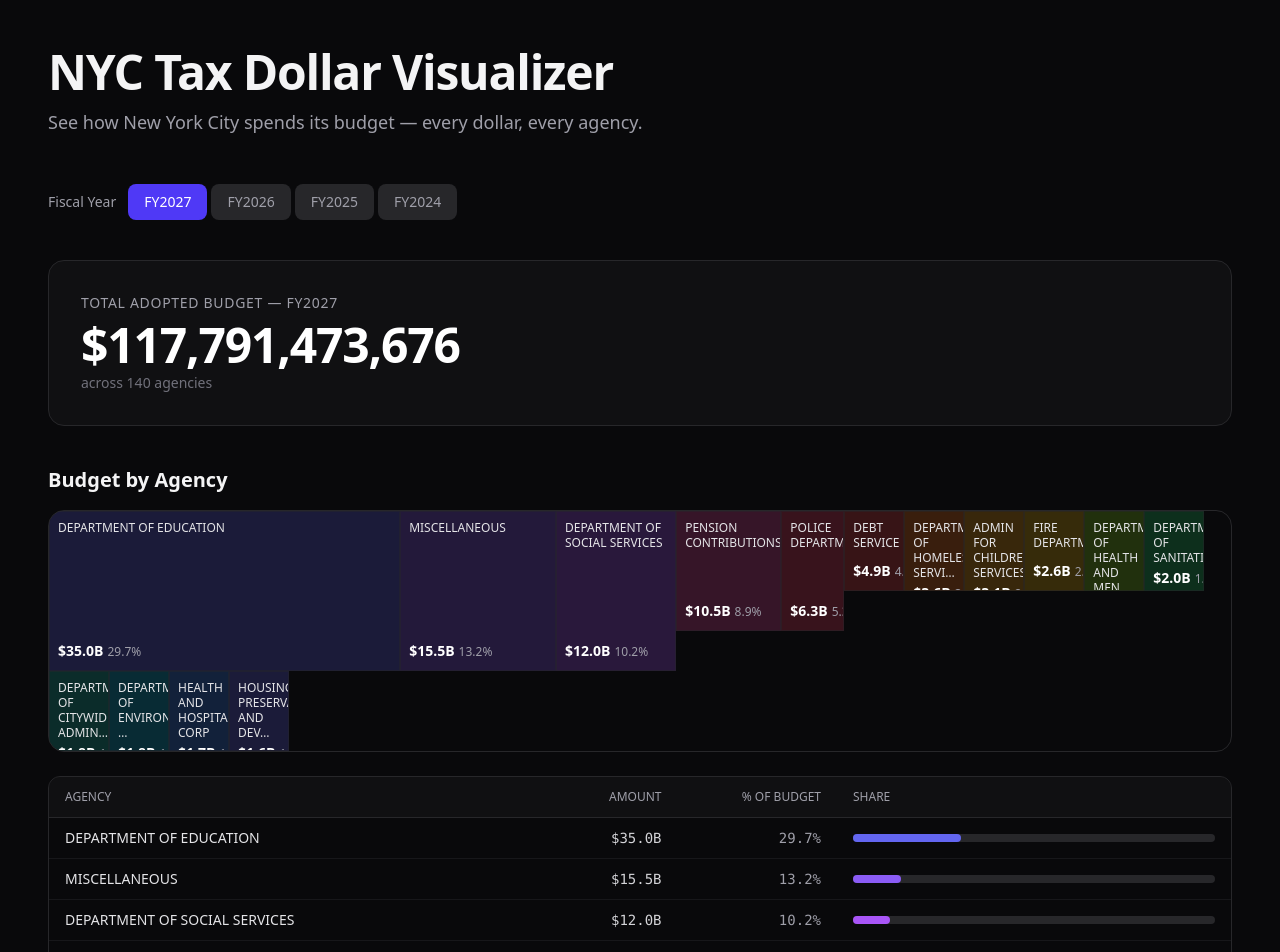
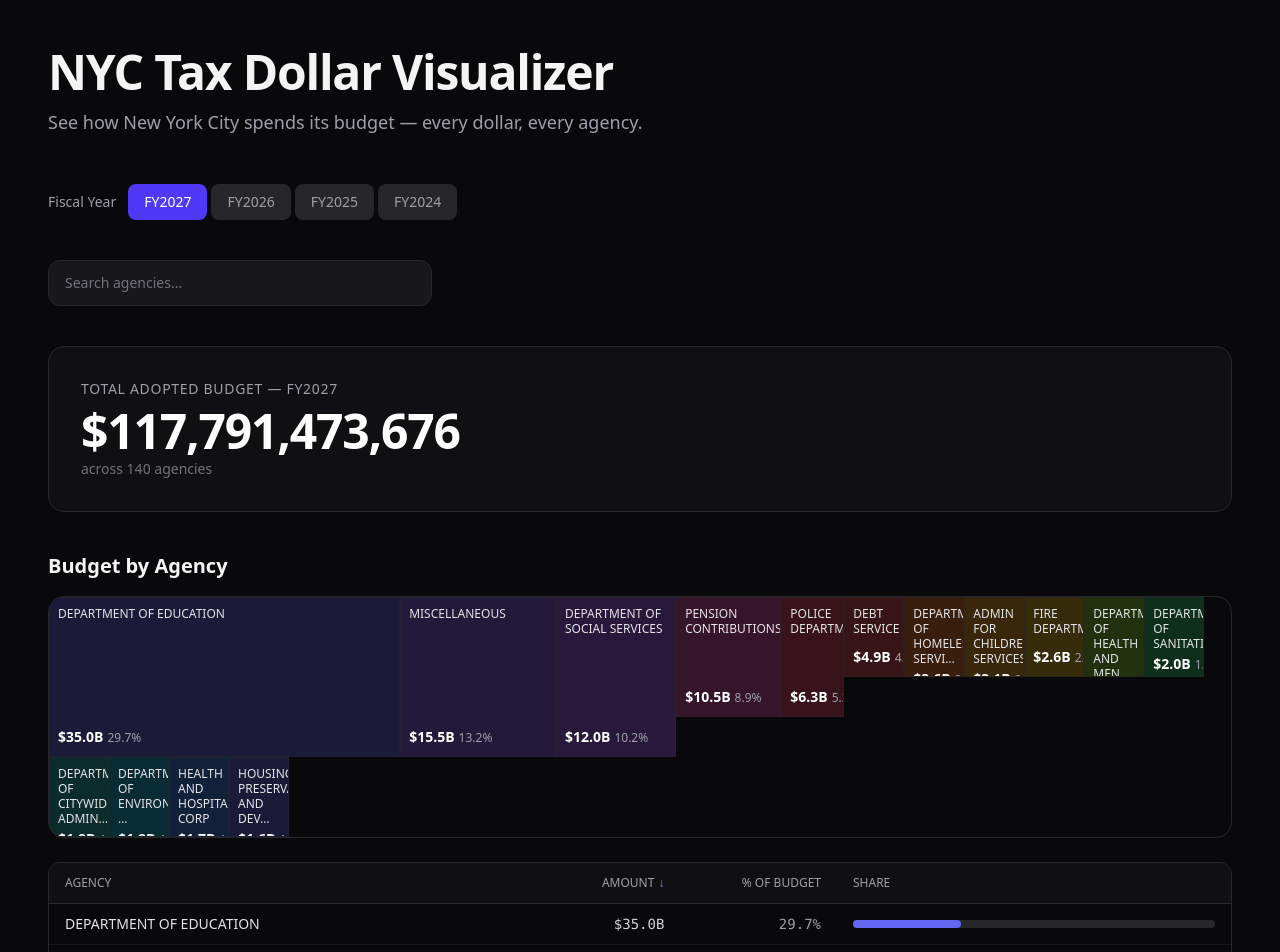
Before and after one commit to jgarcia260/nyc-tax-viz, a Next.js app: page / in a window 1280 px wide. Shown: the top 952 px of the page. Built offline with nearby package versions, Linux system fonts and the light colour scheme.

Commit message:
feat: add search and sortable table
- Search bar for filtering agencies by name
- Sortable table columns (Agency, Amount, % of Budget)
- Click headers to toggle sort direction
- Visual indicators for active sort (arrows)
- Clear search button (X)
- Maintains all existing viz functionality

```diff
--- /dev/null
+++ b/scripts/fetch-capital-spending.ts
@@ -0,0 +1,110 @@
+/**
+ * Fetches NYC Capital Budget spending by borough.
+ * Data source: Capital Projects Detail (ej8h-3i5w) from NYC Open Data
+ */
+
+import { writeFileSync } from "fs";
+import { join } from "path";
+
+const SODA_BASE = "https://data.cityofnewyork.us/resource";
+const DATA_DIR = join(__dirname, "..", "data");
+
+interface CapitalProject {
+  managing_agency_acronym: string;
+  managing_agency: string;
+  project_id: string;
+  project_description: string;
+  fy_2025_city_cost: string;
+  fy_2025_non_city_cost: string;
+  borough_1?: string;
+  borough_2?: string;
+  borough_3?: string;
+}
+
+async function fetchCapitalSpending() {
+  console.log("Fetching Capital Projects Budget...");
+
+  // Fetch FY2025 capital projects with borough info
+  const res = await fetch(
+    `${SODA_BASE}/ej8h-3i5w.json?$limit=10000&$where=fy_2025_city_cost IS NOT NULL`
+  );
+
+  const projects: CapitalProject[] = await res.json();
+
+  console.log(`Fetched ${projects.length} capital projects`);
+
+  // Aggregate by borough
+  const byBorough: Record<
+    string,
+    { agencies: Map<string, number>; total: number; projectCount: number }
+  > = {
+    MANHATTAN: { agencies: new Map(), total: 0, projectCount: 0 },
+    BRONX: { agencies: new Map(), total: 0, projectCount: 0 },
+    BROOKLYN: { agencies: new Map(), total: 0, projectCount: 0 },
+    QUEENS: { agencies: new Map(), total: 0, projectCount: 0 },
+    "STATEN ISLAND": { agencies: new Map(), total: 0, projectCount: 0 },
+    CITYWIDE: { agencies: new Map(), total: 0, projectCount: 0 },
+  };
+
+  for (const proj of projects) {
+    const cityCost = parseFloat(proj.fy_2025_city_cost || "0");
+    const nonCityCost = parseFloat(proj.fy_2025_non_city_cost || "0");
+    const totalCost = cityCost + nonCityCost;
+
+    if (totalCost === 0) continue;
+
+    const boroughs = [proj.borough_1, proj.borough_2, proj.borough_3]
+      .filter(Boolean)
+      .map((b) => b!.toUpperCase().trim());
+
+    // If no boroughs specified, count as CITYWIDE
+    const targetBoroughs = boroughs.length > 0 ? boroughs : ["CITYWIDE"];
+
+    for (const borough of targetBoroughs) {
+      if (!byBorough[borough]) {
+        byBorough[borough] = { agencies: new Map(), total: 0, projectCount: 0 };
+      }
+
+      const data = byBorough[borough];
+      data.total += totalCost;
+      data.projectCount++;
+
+      const agency = proj.managing_agency || proj.managing_agency_acronym || "Unknown";
+      const currentAgencyTotal = data.agencies.get(agency) || 0;
+      data.agencies.set(agency, currentAgencyTotal + totalCost);
+    }
+  }
+
+  // Convert to output format
+  const output: Record<
+    string,
+    { total: number; projectCount: number; topAgencies: { name: string; amount: number }[] }
+  > = {};
+
+  for (const [borough, data] of Object.entries(byBorough)) {
+    const topAgencies = Array.from(data.agencies.entries())
+      .map(([name, amount]) => ({ name, amount }))
+      .sort((a, b) => b.amount - a.amount)
+      .slice(0, 10);
+
+    output[borough] = {
+      total: data.total,
+      projectCount: data.projectCount,
+      topAgencies,
+    };
+  }
+
+  writeFileSync(
+    join(DATA_DIR, "capital-spending-by-borough.json"),
+    JSON.stringify(output, null, 2)
+  );
+
+  console.log("✅ Saved capital spending by borough");
+  console.log(
+    `Boroughs: ${Object.keys(output)
+      .map((b) => `${b} ($${(output[b].total / 1e6).toFixed(1)}M)`)
+      .join(", ")}`
+  );
+}
+
+fetchCapitalSpending().catch(console.error);
--- a/src/components/BudgetViz.tsx
+++ b/src/components/BudgetViz.tsx
@@ -62,20 +62,51 @@ function formatFullDollars(amount: number): string {
   }).format(amount);
 }
 
+type SortField = "name" | "amount" | "percentage";
+type SortDirection = "asc" | "desc";
+
 export function BudgetViz({ dollarBreakdown, expenseBudget, years }: BudgetVizProps) {
   const [selectedYear, setSelectedYear] = useState(years[0]);
   const [hoveredAgency, setHoveredAgency] = useState<string | null>(null);
+  const [searchQuery, setSearchQuery] = useState("");
+  const [sortField, setSortField] = useState<SortField>("amount");
+  const [sortDirection, setSortDirection] = useState<SortDirection>("desc");
 
   const yearData = expenseBudget[selectedYear];
   const dollarData = dollarBreakdown[selectedYear];
 
-  // Filter out negative budgets and sort
+  // Filter, search, and sort agencies
   const agencies = useMemo(() => {
     if (!yearData) return [];
-    return yearData.agencies
-      .filter((a) => a.amount > 0)
-      .sort((a, b) => b.amount - a.amount);
-  }, [yearData]);
+
+    let filtered = yearData.agencies.filter((a) => a.amount > 0);
+
+    // Apply search filter
+    if (searchQuery) {
+      const query = searchQuery.toLowerCase();
+      filtered = filtered.filter((a) => a.name.toLowerCase().includes(query));
+    }
+
+    // Apply sort
+    filtered.sort((a, b) => {
+      let compareValue = 0;
+
+      if (sortField === "name") {
+        compareValue = a.name.localeCompare(b.name);
+      } else if (sortField === "amount") {
+        compareValue = a.amount - b.amount;
+      } else if (sortField === "percentage") {
+        const totalBudget = yearData.agencies.reduce((sum, agency) => sum + agency.amount, 0);
+        const pctA = (a.amount / totalBudget) * 100;
+        const pctB = (b.amount / totalBudget) * 100;
+        compareValue = pctA - pctB;
+      }
+
+      return sortDirection === "asc" ? compareValue : -compareValue;
+    });
+
+    return filtered;
+  }, [yearData, searchQuery, sortField, sortDirection]);
 
   const totalBudget = useMemo(() => {
     return agencies.reduce((sum, a) => sum + a.amount, 0);
@@ -88,7 +119,7 @@ export function BudgetViz({ dollarBreakdown, expenseBudget, years }: BudgetVizPr
   return (
     <div className="space-y-10">
       {/* Year selector */}
-      <div className="flex items-center gap-3">
+      <div className="flex items-center gap-3 flex-wrap">
         <span className="text-sm font-medium text-zinc-400">Fiscal Year</span>
         <div className="flex gap-1">
           {years.map((year) => (
@@ -105,6 +136,25 @@ export function BudgetViz({ dollarBreakdown, expenseBudget, years }: BudgetVizPr
             </button>
           ))}
         </div>
+      </div>
+
+      {/* Search bar */}
+      <div className="relative">
+        <input
+          type="text"
+          value={searchQuery}
+          onChange={(e) => setSearchQuery(e.target.value)}
+          placeholder="Search agencies..."
+          className="w-full md:w-96 bg-zinc-900 border border-zinc-800 rounded-xl px-4 py-3 text-sm text-white placeholder-zinc-500 focus:outline-none focus:border-indigo-500 transition-colors"
+        />
+        {searchQuery && (
+          <button
+            onClick={() => setSearchQuery("")}
+            className="absolute right-3 top-1/2 -translate-y-1/2 text-zinc-500 hover:text-zinc-300"
+          >
+            ✕
+          </button>
+        )}
       </div>
 
       {/* Total budget headline */}
@@ -232,9 +282,60 @@ export function BudgetViz({ dollarBreakdown, expenseBudget, years }: BudgetVizPr
           <table className="w-full">
             <thead>
               <tr className="border-b border-zinc-800 bg-zinc-900/50">
-                <th className="px-4 py-3 text-left text-xs font-medium text-zinc-400 uppercase">Agency</th>
-                <th className="px-4 py-3 text-right text-xs font-medium text-zinc-400 uppercase">Amount</th>
-                <th className="px-4 py-3 text-right text-xs font-medium text-zinc-400 uppercase">% of Budget</th>
+                <th className="px-4 py-3 text-left">
+                  <button
+                    onClick={() => {
+                      if (sortField === "name") {
+                        setSortDirection(sortDirection === "asc" ? "desc" : "asc");
+                      } else {
+                        setSortField("name");
+                        setSortDirection("asc");
+                      }
+                    }}
+                    className="text-xs font-medium text-zinc-400 uppercase hover:text-zinc-200 transition-colors flex items-center gap-1"
+                  >
+                    Agency
+                    {sortField === "name" && (
+                      <span className="text-indigo-400">{sortDirection === "asc" ? "↑" : "↓"}</span>
+                    )}
+                  </button>
+                </th>
+                <th className="px-4 py-3 text-right">
+                  <button
+                    onClick={() => {
+                      if (sortField === "amount") {
+                        setSortDirection(sortDirection === "asc" ? "desc" : "asc");
+                      } else {
+                        setSortField("amount");
+                        setSortDirection("desc");
+                      }
+                    }}
+                    className="text-xs font-medium text-zinc-400 uppercase hover:text-zinc-200 transition-colors flex items-center gap-1 ml-auto"
+                  >
+                    Amount
+                    {sortField === "amount" && (
+                      <span className="text-indigo-400">{sortDirection === "asc" ? "↑" : "↓"}</span>
+                    )}
+                  </button>
+                </th>
+                <th className="px-4 py-3 text-right">
+                  <button
+                    onClick={() => {
+                      if (sortField === "percentage") {
+                        setSortDirection(sortDirection === "asc" ? "desc" : "asc");
+                      } else {
+                        setSortField("percentage");
+                        setSortDirection("desc");
+                      }
+                    }}
+                    className="text-xs font-medium text-zinc-400 uppercase hover:text-zinc-200 transition-colors flex items-center gap-1 ml-auto"
+                  >
+                    % of Budget
+                    {sortField === "percentage" && (
+                      <span className="text-indigo-400">{sortDirection === "asc" ? "↑" : "↓"}</span>
+                    )}
+                  </button>
+                </th>
                 <th className="px-4 py-3 text-left text-xs font-medium text-zinc-400 uppercase w-1/3">Share</th>
               </tr>
             </thead>
```
